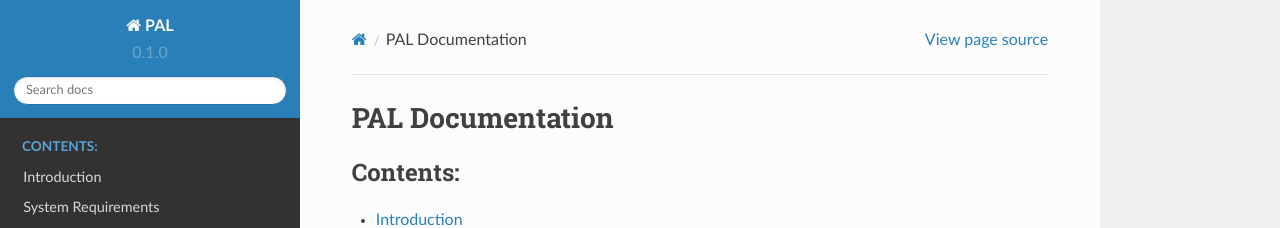
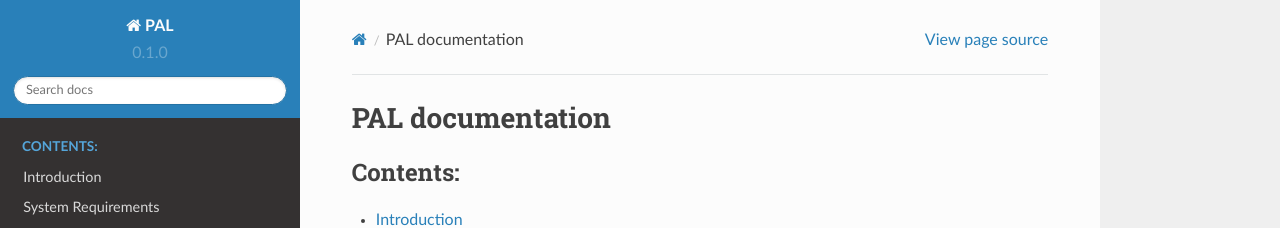
Before and after one commit to TUMLWE/PAL, a Sphinx documentation site: the page built from docs/source/index.rst, in a window 1280 px wide. Shown: the top 228 px of the page. Built offline with Sphinx 7.4.7 and the Read the Docs theme 2.0.0, drawn with Linux system fonts in a browser that asks for light colours.

Commit message:
docs update

```diff
--- a/docs/source/index.rst
+++ b/docs/source/index.rst
@@ -1,5 +1,5 @@
 ########################
-PAL Documentation
+PAL documentation
 ########################
 
 .. toctree::
```
